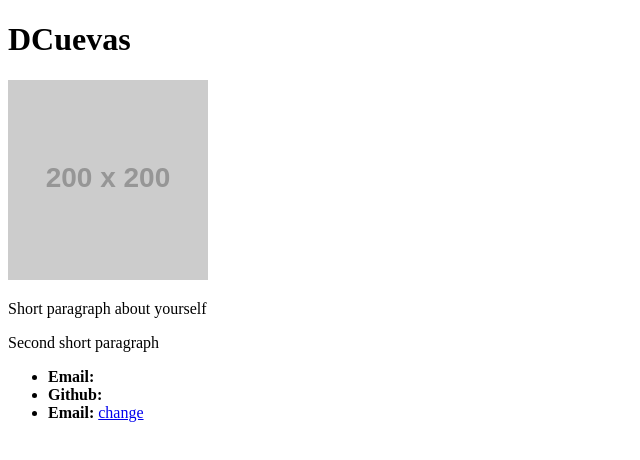
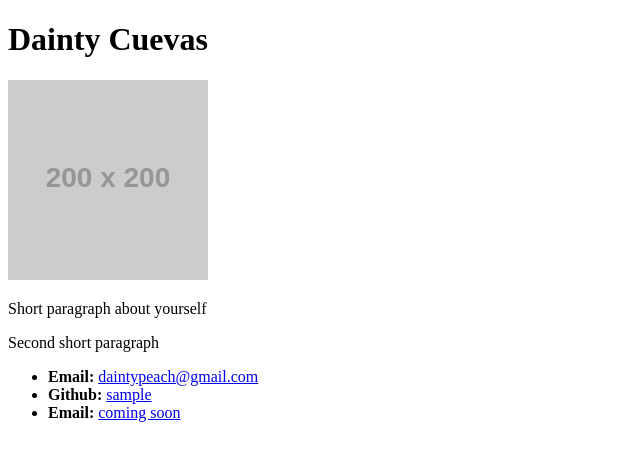
Before and after one commit to daintycuevas/dcuevas.github.io, a plain HTML site: page index.html in a window 1280 px wide. Shown: the whole page, without its empty margins (0-640 px from the left). Drawn offline with Linux system fonts and the light colour scheme; placeholder pictures from the web are drawn by us.

Commit message:
update index

```diff
--- a/index.html
+++ b/index.html
@@ -7,17 +7,17 @@
 </head>
 <body>
 
-    <h1>DCuevas</h1>
+    <h1>Dainty Cuevas</h1>
 
-    <img src="https://placehold.it/200x200" alt="DCuevas">
+    <img src="https://placehold.it/200x200" alt="Dainty Cuevas">
 
     <p>Short paragraph about yourself</p>
     <p>Second short paragraph</p>
 
     <ul>
-        <li><strong>Email:</strong> <a href="daintypeach@gmail.com"></a></li>
-        <li><strong>Github:</strong> <a href="python-api-challenge"></a></li>
-        <li><strong>Email:</strong> <a href="#">change</a></li>
+        <li><strong>Email:</strong> <a href="#">daintypeach@gmail.com</a></li>
+        <li><strong>Github:</strong> <a href="#">sample</a></li>
+        <li><strong>Email:</strong> <a href="#">coming soon</a></li>
     </ul>
 
 
```
